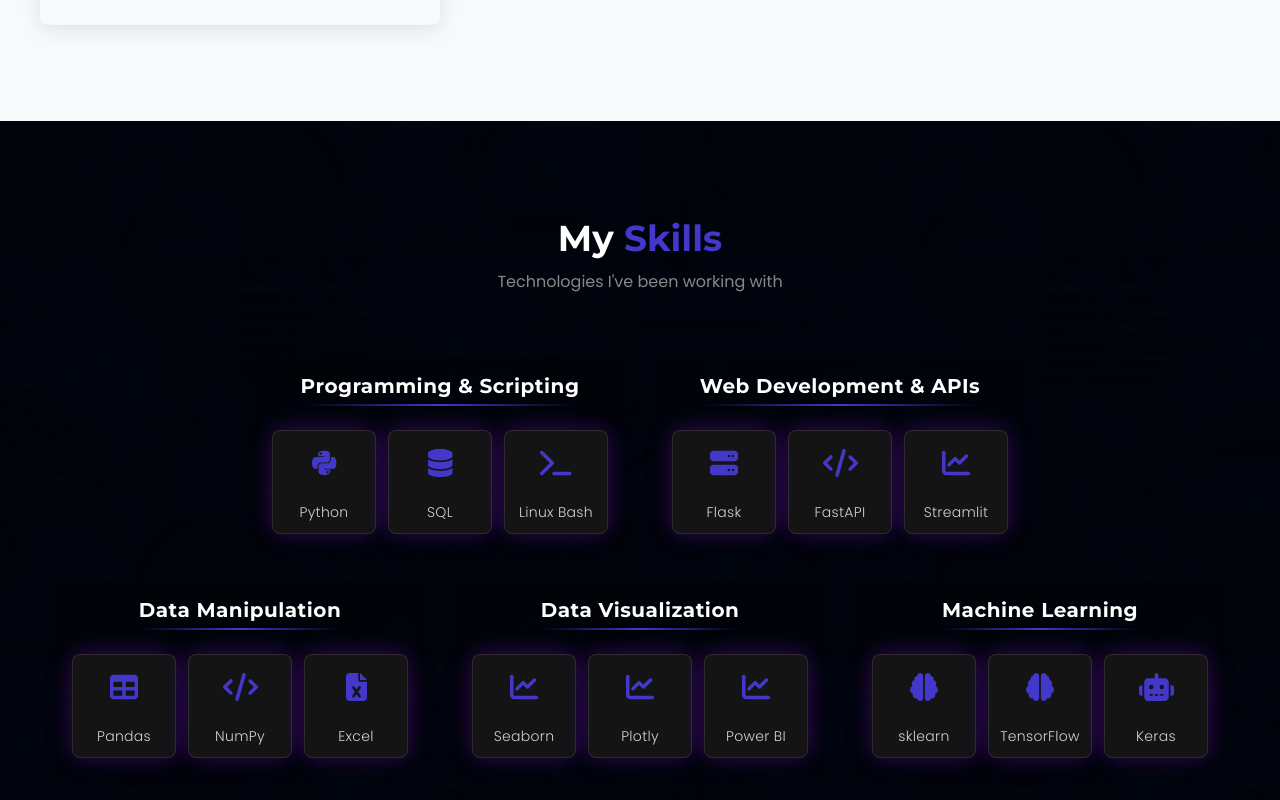
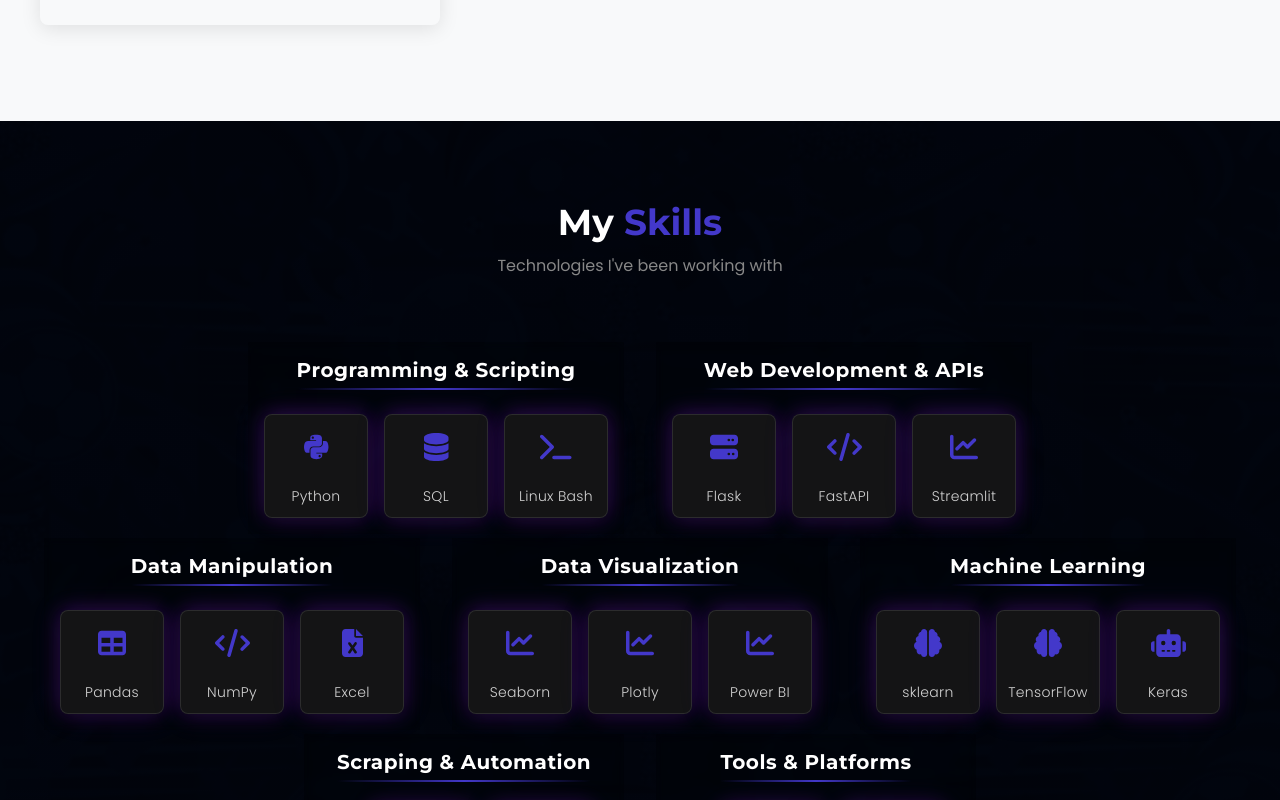
Before and after one commit to ayoubmori/portfolio-react_v3, a React (Vite) app: page / in a window 1280 px wide. Shown: the part 1500-2300 px from the top of the page. Built offline with nearby package versions, Linux system fonts and the light colour scheme.

Commit message:
enhance skills and h2 in get in touch

```diff
--- a/src/components/Contact/Contact.jsx
+++ b/src/components/Contact/Contact.jsx
@@ -22,6 +22,7 @@
   font-size: ${({ theme }) => theme.typography.fontSize['4xl']};
   margin-bottom: ${({ theme }) => theme.spacing[6]};
   color: ${({ theme }) => theme.colors.text.primary};
+  color: #333;
 `;
 
 const ContactIntro = styled.p`
--- a/src/components/Skills/Skills.jsx
+++ b/src/components/Skills/Skills.jsx
@@ -26,7 +26,7 @@
 
 const SkillsSection = styled.section`
   min-height: 100vh;
-  padding: ${({ theme }) => theme.spacing[24]} ${({ theme }) => theme.spacing[4]};
+  padding: ${({ theme }) => theme.spacing[20]} ${({ theme }) => theme.spacing[4]};
   background: linear-gradient(rgba(0, 0, 0, 0.9), rgba(0, 0, 0, 0.9)),
     url('/images/background.jpg') center/cover no-repeat fixed;
   color: white;
@@ -82,11 +82,11 @@
 const SkillsContainer = styled.div`
   display: flex;
   flex-direction: column;
-  gap: ${({ theme }) => theme.spacing[8]};
+  gap: ${({ theme }) => theme.spacing[1]};
   opacity: ${props => props.$visible ? 1 : 0};
   transform: translateY(${props => props.$visible ? '0' : '20px'});
   transition: all 0.6s ease-out;
-  margin-top: ${({ theme }) => theme.spacing[8]};
+  margin-top: ${({ theme }) => theme.spacing[1]};
 `;
 
 const SkillsRow = styled.div`
@@ -113,7 +113,7 @@
 const SkillsGrid = styled.div`
   display: grid;
   grid-template-columns: repeat(3, 1fr);
-  gap: ${({ theme }) => theme.spacing[3]};
+  gap: ${({ theme }) => theme.spacing[4]};
   width: 100%;
   max-width: 100%;
   margin: 0 auto;
```
